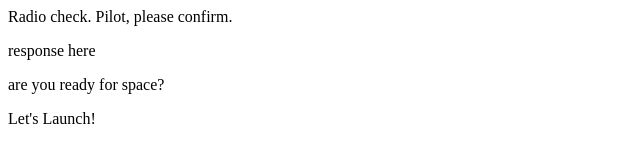
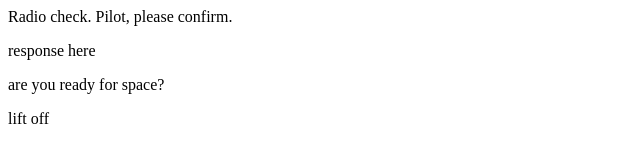
Before and after one commit to demarwinston/demarwinston, a plain HTML site: page index.html in a window 1280 px wide. Shown: the full height of the page, 0-640 px from the left. Drawn offline with Linux system fonts and the light colour scheme.

Commit message:
Added fifth line

```diff
--- a/index.html
+++ b/index.html
@@ -3,7 +3,8 @@
    <p>Radio check. Pilot, please confirm.</p>
    <p>response here</p>
    <p>are you ready for space?</p>
-   <p>Let's Launch!</p>
+   <p></p>
+   <p>lift off</p>
 </body>
 
 </html>
```
